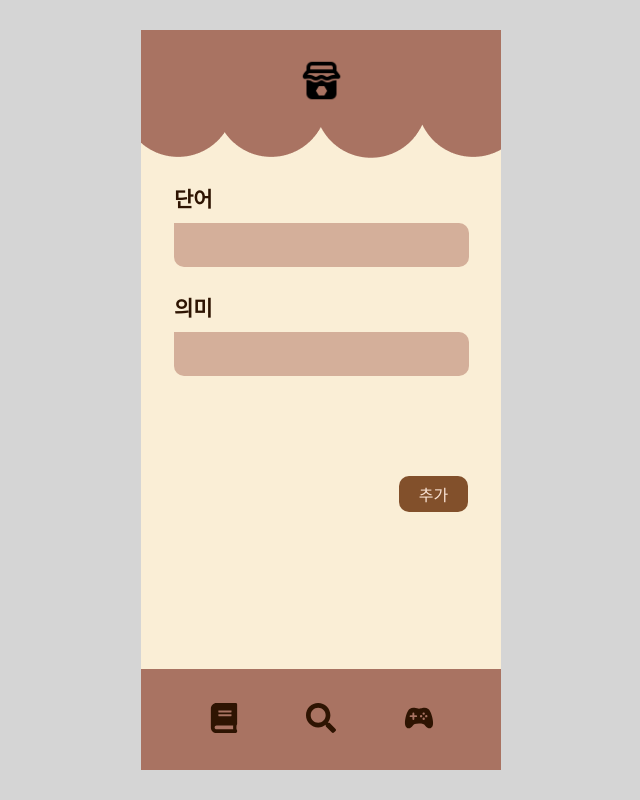
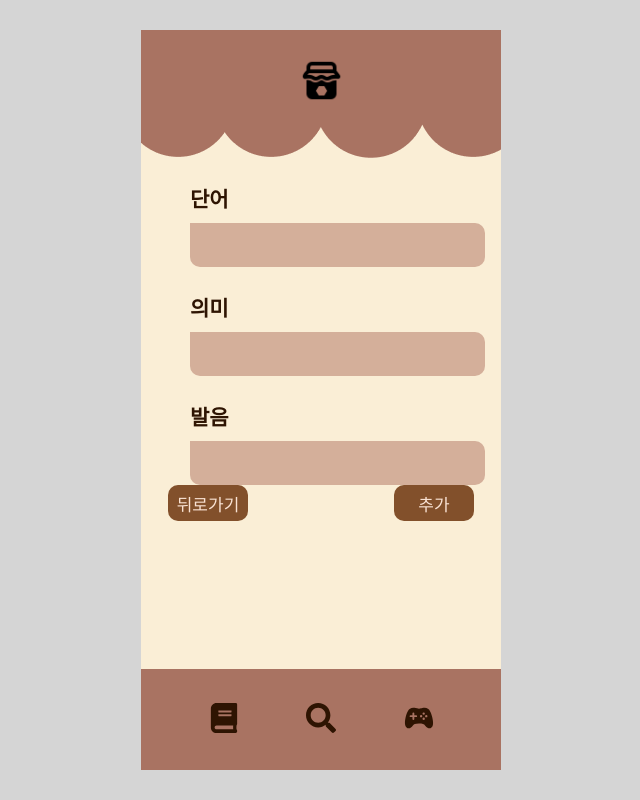
Before and after one commit to NamBaeDeop/VocaJam_FE, a React (Create React App) app: page /add in a window 1280 px wide. Shown: the whole page, without its empty margins (319-959 px from the left). Built offline with nearby package versions, Linux system fonts and the light colour scheme; a web font is replaced by a local one.

Commit message:
오류 수정 및 기능 추가

```diff
--- a/src/css/vocabulary/VocaAddStyle.js
+++ b/src/css/vocabulary/VocaAddStyle.js
@@ -1,8 +1,14 @@
 import styled from "styled-components";
 
-const AddForm = styled.main`
-  background-color: #faeed6;
+const Div = styled.main`
+  display: flex;
+  flex-direction: column;
+  align-items: center;
 
+  .formSction {
+    width: 100%;
+    height: 80%;
+  }
   .WordBox {
     display: flex;
     flex-direction: column;
@@ -61,19 +67,31 @@ const AddForm = styled.main`
     border-radius: 0px 10px 10px 10px;
   }
   .AddBox {
-    padding-top: 100px;
-    padding-left: 258px;
-    padding-bottom: 20px;
+    width: 85%;
+    height: 20%;
+    display: flex;
+    justify-content: space-between;
   }
-  .AddBtn {
-    width: 69px;
-    height: 35.61px;
+  .back {
+    width: 80px;
+    height: 36px;
+    font-size: 17px;
+    font-style: 2e1402;
     border-radius: 10px;
     border-style: none;
     background-color: #82502b;
     color: #f9e2d3;
-    font-size: 16px;
+    cursor: pointer;
+  }
+  .AddBtn {
+    width: 80px;
+    height: 36px;
+    font-size: 17px;
     font-style: 2e1402;
+    border-radius: 10px;
+    border-style: none;
+    background-color: #82502b;
+    color: #f9e2d3;
     cursor: pointer;
   }
   input {
@@ -83,4 +101,4 @@ const AddForm = styled.main`
   }
 `;
 
-export default AddForm;
+export default Div;
--- a/src/css/vocabulary/VocaEditStyle.js
+++ b/src/css/vocabulary/VocaEditStyle.js
@@ -1,10 +1,13 @@
 import styled from "styled-components";
 
 const Div = styled.main`
+  display: flex;
+  flex-direction: column;
+  align-items: center;
+
   .EditForm {
-    background-color: #faeed6;
-    width: 360px;
-    height: 550px;
+    width: 100%;
+    height: 80%;
   }
   .WordBox {
     display: flex;
@@ -68,14 +71,15 @@ const Div = styled.main`
     padding-left: 7px;
   }
   .EditBox {
-    padding-top: 100px;
-    padding-left: 258px;
-    padding-bottom: 20px;
+    width: 85%;
+    height: 20%;
+    display: flex;
+    justify-content: space-between;
   }
   .EditBtn {
-    width: 69px;
-    height: 35.61px;
-    font-size: 16px;
+    width: 80px;
+    height: 36px;
+    font-size: 17px;
     font-style: 2e1402;
     border-radius: 10px;
     border-style: none;
@@ -91,5 +95,16 @@ const Div = styled.main`
   .ab {
     position: absolute;
   }
+  .back {
+    width: 80px;
+    height: 36px;
+    font-size: 17px;
+    font-style: 2e1402;
+    border-radius: 10px;
+    border-style: none;
+    background-color: #82502b;
+    color: #f9e2d3;
+    cursor: pointer;
+  }
 `;
 export default Div;
--- a/src/jsx/game/WrongWords.jsx
+++ b/src/jsx/game/WrongWords.jsx
@@ -16,9 +16,10 @@ function WrongWords() {
       <Wrong className={wrongWordList ? "" : "remove"}>
         <h2>틀린 단어</h2>
         <WordCardStyle className="wordList">
-          {wrongWordArr.current.map((x) => (
-            <WordCard x={x} lan={lan} />
-          ))}
+          {wrongWordArr.current.map(
+            (x) => console.log()
+            // <WordCard x={x} lan={lan} />
+          )}
         </WordCardStyle>
         <div
           className="retry"
--- a/src/jsx/vocabulary/VAdd.jsx
+++ b/src/jsx/vocabulary/VAdd.jsx
@@ -1,5 +1,5 @@
 import React, { useState } from "react";
-import AddForm from "../../css/vocabulary/VocaAddStyle";
+import Div from "../../css/vocabulary/VocaAddStyle";
 import Header from "../default/Header";
 import Footer from "../default/Footer";
 import { useNavigate } from "react-router-dom";
@@ -29,7 +29,8 @@ export default function Add({ lang }) {
   return (
     <>
       <Header />
-      <AddForm>
+      <Div>
+        <form className="AddForm">
           <div className="WordBox">
             <span className="AddWord">단어</span>
             <input
@@ -60,7 +61,6 @@ export default function Add({ lang }) {
               required
             ></input>
           </div>
-        {lang !== "en" && (
           <div className="PronBox">
             <span className="AddPron">발음</span>
             <input
@@ -76,8 +76,16 @@ export default function Add({ lang }) {
               required
             ></input>
           </div>
-        )}
+        </form>
         <div className="AddBox">
+          <button
+            className="back"
+            onClick={() => {
+              navigate("/voca");
+            }}
+          >
+            뒤로가기
+          </button>
           <button
             className="AddBtn"
             onClick={() => {
@@ -88,7 +96,7 @@ export default function Add({ lang }) {
             추가
           </button>
         </div>
-      </AddForm>
+      </Div>
       <Footer />
     </>
   );
--- a/src/jsx/vocabulary/VCard.jsx
+++ b/src/jsx/vocabulary/VCard.jsx
@@ -8,13 +8,14 @@ export default function VocaCard(props) {
   const [voca, setVoca] = useState([]);
   const [showModal, setShowModal] = useState(false);
   const getData = async () => {
+    console.log("a");
     try {
-      const response = await fetch(`http://localhost:8070/words/${props.lang}`);
-      // const response = await fetch(`../dum/dumen.json`);
+      // const response = await fetch(`http://localhost:8070/words/${props.lang}`);
+      const response = await fetch(`../dum/en.json`);
       const data = await response.json();
       setVoca(data);
     } catch (error) {
-      console.error("어 패치 실패했어~", error);
+      console.error(error);
     }
   };
 
@@ -22,7 +23,6 @@ export default function VocaCard(props) {
     getData();
     // eslint-disable-next-line react-hooks/exhaustive-deps
   }, []);
-  // console.log(voca);
 
   const openModal = (clickedWord) => {
     props.setModalWord(clickedWord);
@@ -36,8 +36,8 @@ export default function VocaCard(props) {
 
   return (
     <>
-      {voca.map((item) => (
-        <CardStyle className="card" key={item.id}>
+      {voca.map((item, x) => (
+        <CardStyle className="card" key={x}>
           <div className="con card_top">
             <span className="word">{item.word}</span>
             <span
@@ -62,7 +62,6 @@ export default function VocaCard(props) {
       {showModal && (
         <VocaModal
           word={props.modalWord}
-          onClose={closeModal}
           editMode={props.editMode}
           setEditMode={props.setEditMode}
           setShowModal={setShowModal}
--- a/src/jsx/vocabulary/VEdit.jsx
+++ b/src/jsx/vocabulary/VEdit.jsx
@@ -85,8 +85,10 @@ export default function Edit(props) {
               />
             </div>
           )}
+        </div>
         <div className="EditBox">
           <button
+            className="back"
             onClick={() => {
               navigate("/voca");
             }}
@@ -103,7 +105,6 @@ export default function Edit(props) {
             수정
           </button>
         </div>
-        </div>
       </Div>
       <Footer />
     </>
--- a/src/jsx/vocabulary/VModal.jsx
+++ b/src/jsx/vocabulary/VModal.jsx
@@ -24,7 +24,7 @@ export default function VocaModal({
       await fetch(`http://localhost:8070/words/${lang}/${word.id}`, {
         method: "DELETE",
       });
-      onDelete(word.id);
+      // onDelete(word.id);
       setShowModal(false);
     } catch (error) {
       setShowModal(false);
```
Also changed, not shown: public/dum/en.json (+36 -0 lines). Lines whose indentation alone changed are shown as unchanged.
